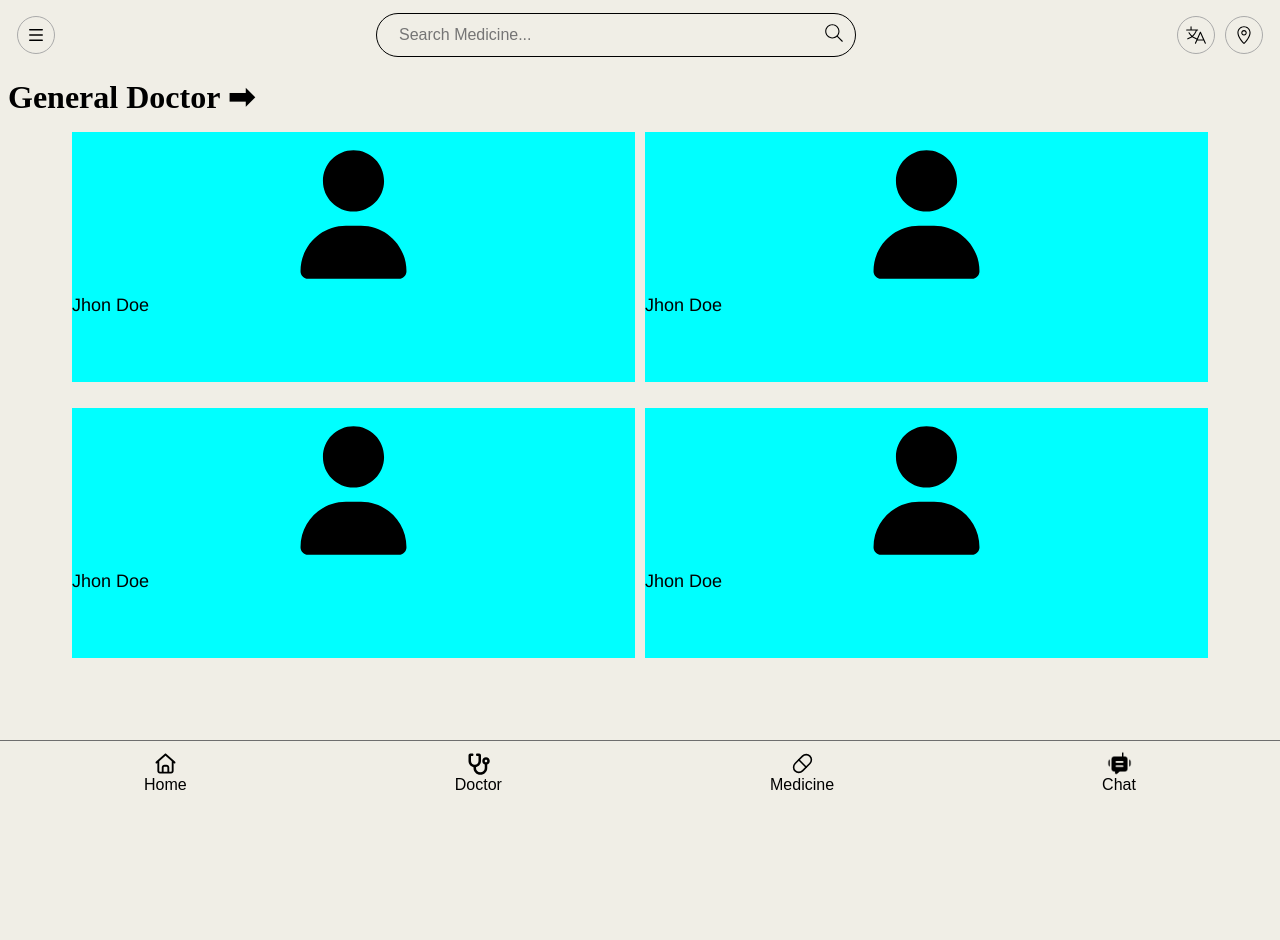
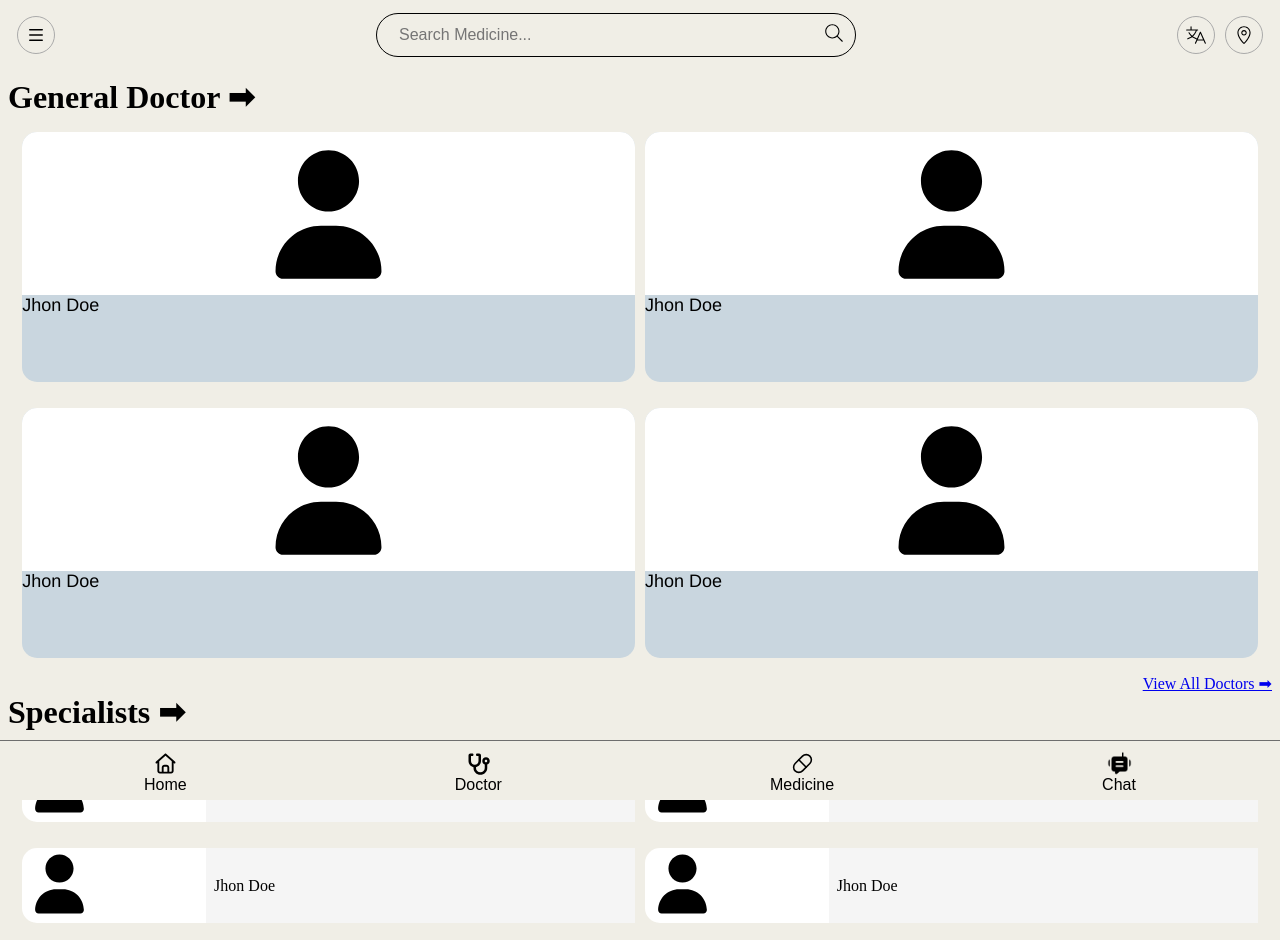
Before and after one commit to RURAL-MEDIC/Healplus, a React (Vite) app in the folder vanilla-frontend/: page /doctor in a window 1280 px wide. Shown: the top 940 px of the page. Before the commit the page ends 800 px from the top, so only its background shows below. Built offline with nearby package versions, Linux system fonts and the light colour scheme.

Commit message:
update in consult doctor & fixed small rendering issue

```diff
--- a/vanilla-frontend/src/App.css
+++ b/vanilla-frontend/src/App.css
@@ -3,3 +3,7 @@
   width: 100%;
   /* background-image: linear-gradient(to bottom right, #a6edc88e, #b4f6f73b); */
 }
+
+.main-content {
+  padding-bottom: 60px; /* same as Navbar height */
+}
--- a/vanilla-frontend/src/App.jsx
+++ b/vanilla-frontend/src/App.jsx
@@ -1,21 +1,22 @@
-import { useState } from 'react'
-import viteLogo from '/vite.svg'
-import './App.css'
-import { Outlet } from 'react-router-dom'
-import Searchbar from './components/Searchbar'
-import Navbar from './components/Navbar'
+import { useState } from "react";
+import viteLogo from "/vite.svg";
+import "./App.css";
+import { Outlet } from "react-router-dom";
+import Searchbar from "./components/Searchbar";
+import Navbar from "./components/Navbar";
 
 function App() {
-  const [count, setCount] = useState(0)
+  const [count, setCount] = useState(0);
 
   return (
     <>
-      <Searchbar/>
-      <Outlet/>
-      <Navbar/>
-
+      <Searchbar />
+      <main className="main-content">
+        <Outlet />
+      </main>
+      <Navbar />
     </>
-  )
+  );
 }
 
-export default App
+export default App;
--- a/vanilla-frontend/src/pages/Doctor.jsx
+++ b/vanilla-frontend/src/pages/Doctor.jsx
@@ -7,12 +7,17 @@ import "../styles/Doctor.css";
 const Doctor = () => {
   return (
     <div className="doctor-container">
-      {/* main container doctor slid */}
+      {/* main container for general doctor */}
+
       <div className="doctor-list-container">
-        <Link to="#" className="general-doctor">
+        {/* Heading / description */}
+        <Link to="#" className="general-doctor doctorPage-Link-headings">
+          {/* put same link in to as div.view-all-doctor */}
           <h1>General Doctor ➡</h1>
         </Link>
-        <div className="doctor-list">
+
+        {/* Doctor list */}
+        <div className="doctor-list doctorPage-cardContainer">
           <Link className="doctor-card">
             <div className="profile-icon">
               <img src={profileIcon} alt="" />
@@ -46,6 +51,55 @@ const Doctor = () => {
             </div>
           </Link>
         </div>
+
+        {/* View all doctors link */}
+        <Link to="#" className="view-all-doctors">
+          <p>View All Doctors ➡</p>
+        </Link>
+      </div>
+
+      {/* container for specialists catalog */}
+      <div className="specialists-list-container">
+        <Link to="#" className="speacialist doctorPage-Link-headings">
+          <h1>Specialists ➡</h1>
+        </Link>
+        <div className="specialist-container doctorPage-cardContainer">
+          <Link className="specialist-card">
+            <div className="specialist-icon">
+              <img src={profileIcon} alt="" />
+            </div>
+            <div className="specialist-name">
+              <p>Jhon Doe</p>
+            </div>
+          </Link>
+          <Link className="specialist-card">
+            <div className="specialist-icon">
+              <img src={profileIcon} alt="" />
+            </div>
+            <div className="specialist-name">
+              <p>Jhon Doe</p>
+            </div>
+          </Link>
+          <Link className="specialist-card">
+            <div className="specialist-icon">
+              <img src={profileIcon} alt="" />
+            </div>
+            <div className="specialist-name">
+              <p>Jhon Doe</p>
+            </div>
+          </Link>
+          <Link className="specialist-card">
+            <div className="specialist-icon">
+              <img src={profileIcon} alt="" />
+            </div>
+            <div className="specialist-name">
+              <p>Jhon Doe</p>
+            </div>
+          </Link>
+        </div>
+        <Link to="#" className="view-all-specialists">
+          <p>View All Specialists ➡</p>
+        </Link>
       </div>
     </div>
   );
--- a/vanilla-frontend/src/styles/Doctor.css
+++ b/vanilla-frontend/src/styles/Doctor.css
@@ -1,17 +1,21 @@
+/* main page of doctor.jsx */
 .doctor-container{
-    margin: 70px 0 0 0;
+    margin: 70px 0 0;
     padding: 0.5rem;
+    min-height:  calc(100vh-60px);
 }
 
-.doctor-list-container .general-doctor{
+/* for general doctor section */
+.doctor-container .doctorPage-Link-headings{
     text-decoration: none;
     color: #000000;
 }
 
-.doctor-list-container .doctor-list{
+/* doctor list container */
+.doctor-container .doctorPage-cardContainer{
     padding: 0.5rem;
-    height: 250px;
-    max-width: 90vw;
+    height: fit-content;
+    max-width: 99%;
     display: grid;
     grid-template-columns: 1fr 1fr; /* 2 columns */
     grid-template-rows: 1fr 1fr;
@@ -19,31 +23,77 @@
     margin: 0 auto;
 }
 
+/* doctor cards */
 .doctor-list-container .doctor-list .doctor-card{
     height: 250px;
     max-width: 100%;
-    background-color: aqua;
+    background-color: #c9d6df;
     margin: 0.5rem 0;
     display: flex;
     flex-direction: column;
     text-decoration: none;
     color: #000000;
+    border-radius: 15px;
 }
 
+/* doctor card profile icons */
 .doctor-list .doctor-card .profile-icon{
+    border-radius: 15px 15px 0 0;
     width: 100%;
     height: 65%;
     object-fit: cover;
     object-position: center;
     display: flex;
     justify-content: center;
+    background-color: #ffffff;
 }
+
+/* doctor card profile icons image */
 .doctor-list .doctor-card .profile-icon img{
     max-width: 100%;
     max-height: 100%;
 }
 
+/* doctor card details */
 .doctor-list .doctor-card .doctor-name p{
     font-size: 18px;
     font-family: 'Franklin Gothic Medium', 'Arial Narrow', Arial, sans-serif;
 }
+
+/* view all doctor link */
+.doctor-list-container .view-all-doctors{
+    text-align: end;
+}
+
+.specialists-list-container .specialist-container .specialist-card{
+    height: 75px;
+    max-width: 100%;
+    background-color: #ffffff;
+    margin: 0.5rem 0;
+    display: flex;
+    flex-direction: row;
+    align-items: center;
+    text-decoration: none;
+    color: #000000;
+    border-radius: 15px;
+}
+
+.specialists-list-container .specialist-container .specialist-card .specialist-icon{
+    flex: 0 0 30%;
+}
+.specialists-list-container .specialist-container .specialist-card .specialist-icon img{
+    max-height: 75px;
+}
+
+.specialists-list-container .specialist-container .specialist-card .specialist-name{
+    background: #f5f5f5;
+    flex: 0 0 70%;
+    height: 100%;
+    display: flex;
+    align-items: center;
+    padding: 0.5rem;
+}
+
+.specialists-list-container .view-all-specialists{
+    text-align: end;
+}
--- a/vanilla-frontend/src/styles/Navbar.css
+++ b/vanilla-frontend/src/styles/Navbar.css
@@ -1,22 +1,20 @@
-
-     .navbar{
-        /* background-color: #ffffff; */
+.navbar {
   background-color: #f0eee6;
   padding: 10px;
   position: fixed;
   width: 100vw;
   height: 60px;
-        top: calc(100% - 60px);          /*For PC */
-        bottom: 0;           /*For Mobile*/
+  /* top: calc(100% - 60px); /* For PC */
+  bottom: 0; /*For Mobile*/
   left: 0;
   border-top: 1px solid #6e6e6e;
   z-index: 100;
 }
-     .links{
+.links {
   display: flex;
   justify-content: space-around;
 }
-     .links a{
+.links a {
   text-decoration: none;
   color: #000000;
   display: flex;
@@ -25,7 +23,7 @@
   justify-content: center;
   font-family: sans-serif;
 }
-     .links img{
+.links img {
   height: 25px;
   width: 25px;
 }
```
Lines whose indentation alone changed are shown as unchanged.
